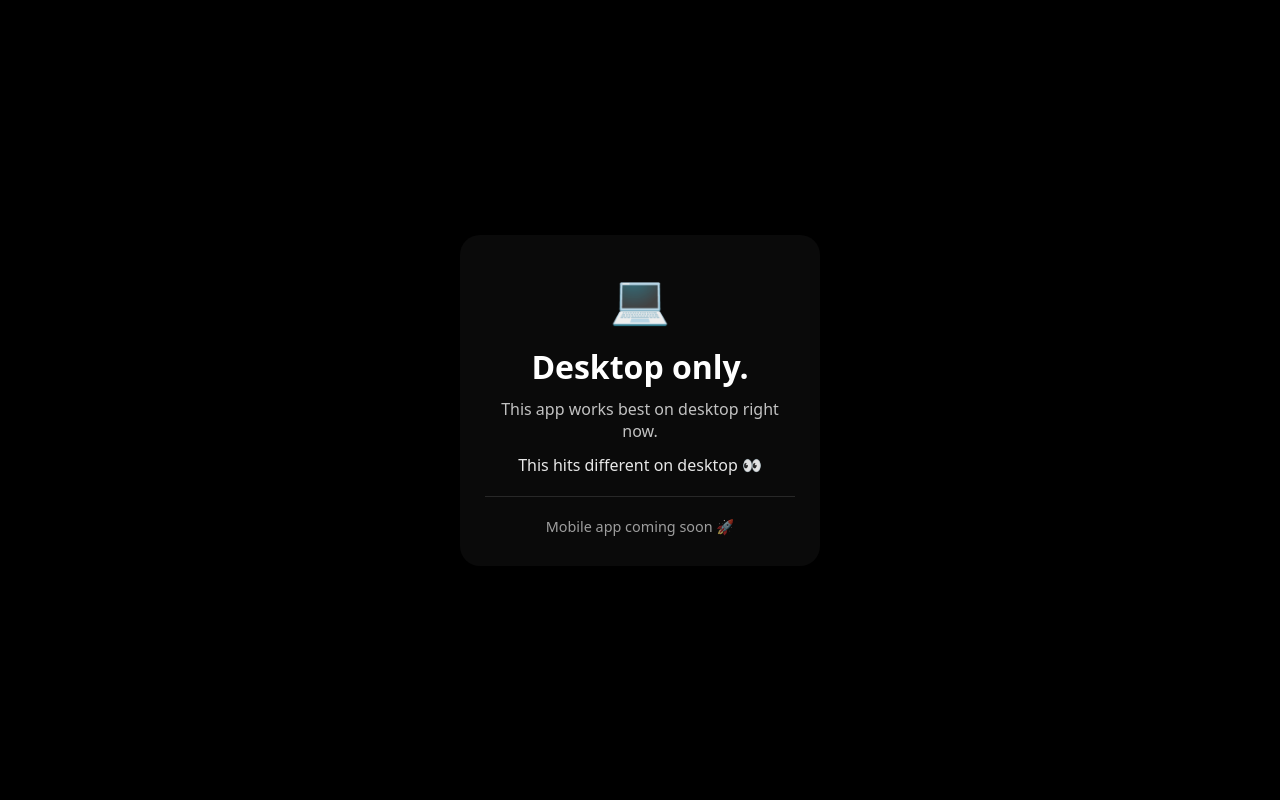
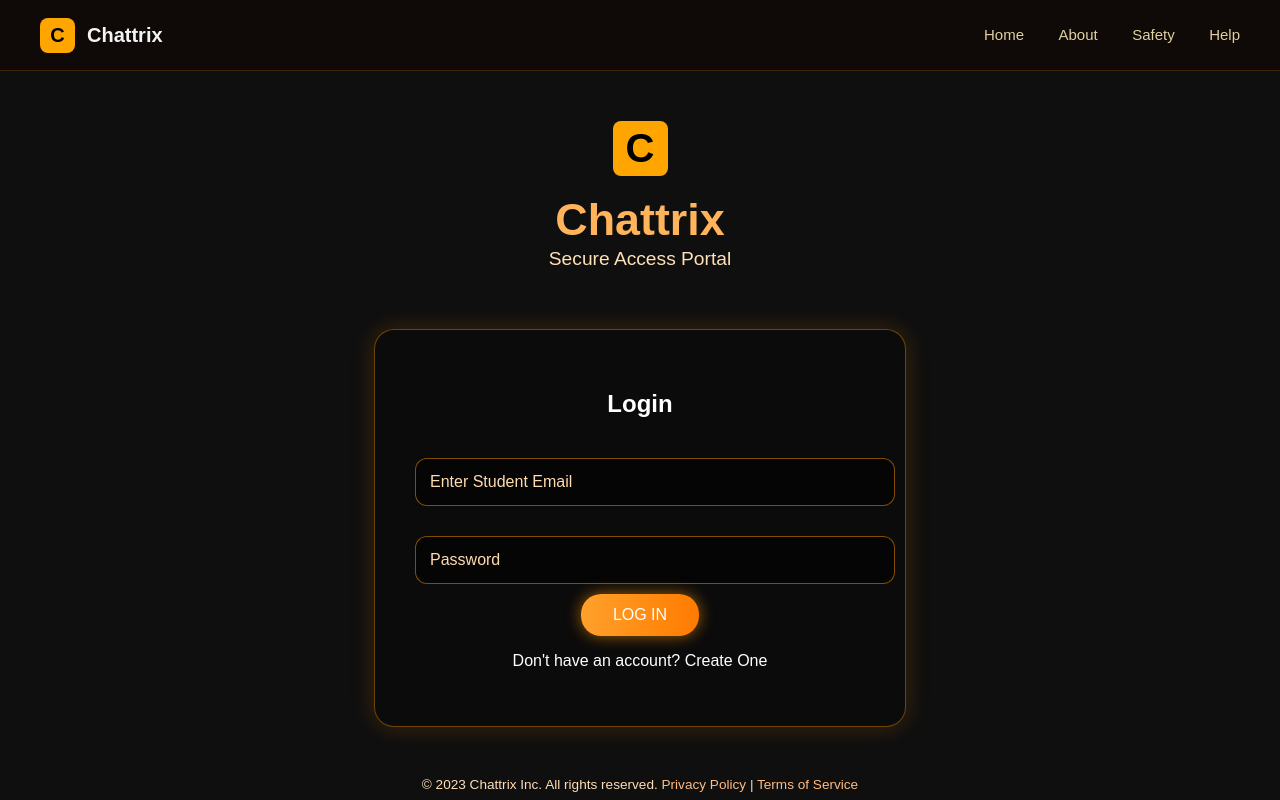
Before and after one commit to anshtiwari6914-source/Chattrix, a website: page auth/login.html in a window 1280 px wide. Drawn offline with Linux system fonts and the light colour scheme.

Commit message:
Update login.html

```diff
--- a/auth/login.html
+++ b/auth/login.html
@@ -84,9 +84,15 @@
 })();
 </script>
 
+<script>
+(function () {
+  const isTouch = navigator.maxTouchPoints > 0;
+  const smallScreen = Math.min(screen.width, screen.height) < 900;
+  const portrait = screen.height > screen.width;
+  const noWebRTC = !navigator.mediaDevices;
 
-    <script>
-  document.documentElement.style.background = "#000";
+  if ((isTouch && smallScreen) || portrait || noWebRTC) {
+    document.documentElement.style.background = "#000";
 
   document.head.innerHTML += `
     <meta name="viewport" content="width=device-width, initial-scale=1.0">
@@ -169,7 +175,10 @@
       </div>
     </div>
   `;
-    </script>
+    return; // ✅ stop script safely
+  }
+})();
+</script>
 
 
 
```
